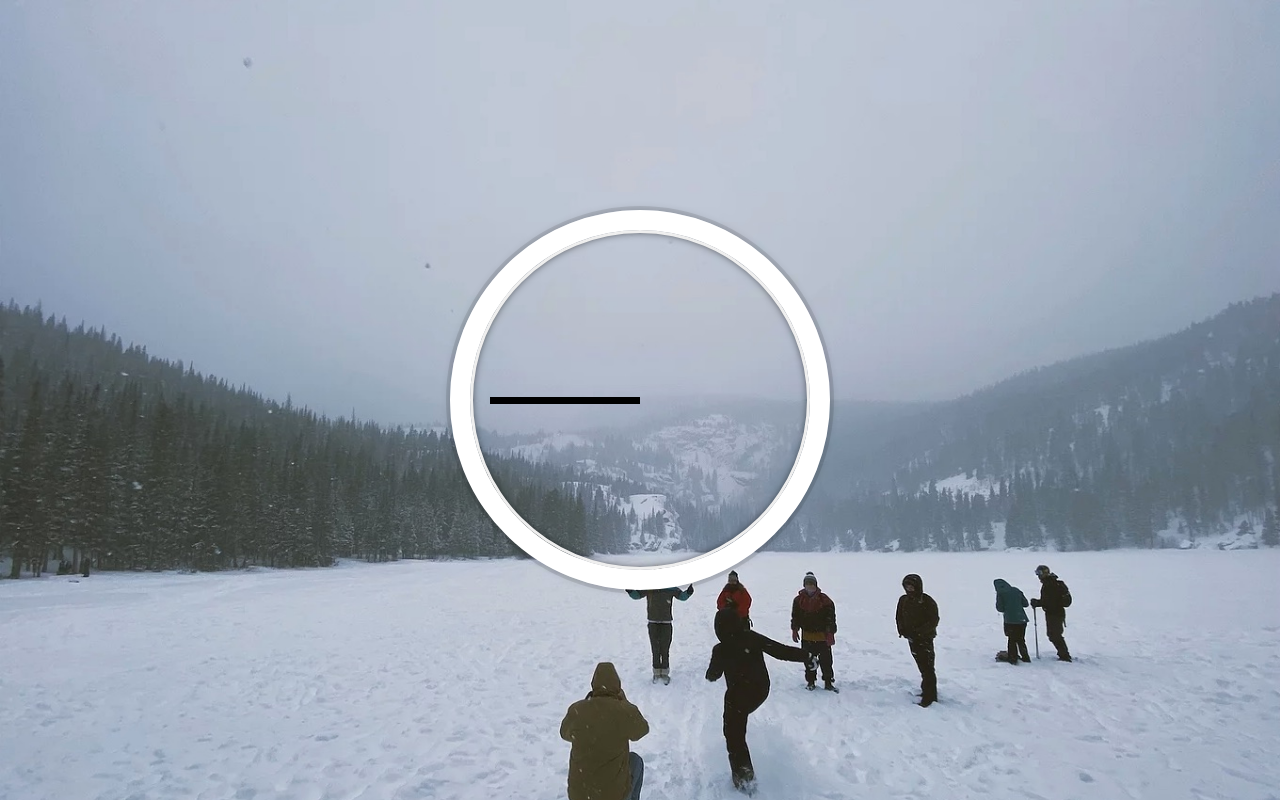
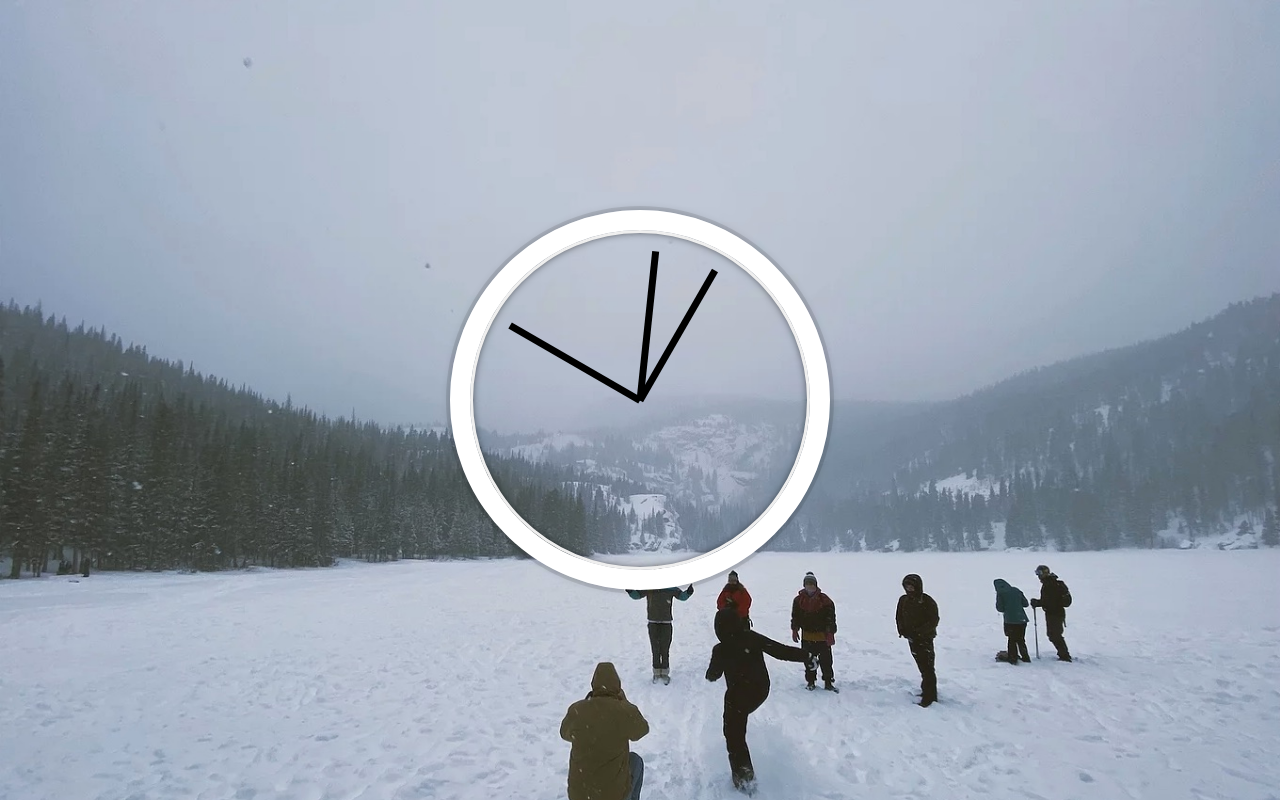
Before and after one commit to sconsani/css-js-clock, a plain HTML site: page index.html in a window 1280 px wide. Drawn offline with Linux system fonts and the light colour scheme.

Commit message:
added javascript for clock

```diff
--- a/scripts.js
+++ b/scripts.js
@@ -1 +1,26 @@
 console.log("testing");
+
+const secondHand = document.querySelector('.second-hand');
+const minsHand = document.querySelector('.min-hand');
+const hourHand = document.querySelector('.hour-hand');
+
+function setDate(){
+	const now = new Date();
+	const seconds = now.getSeconds();
+	//you need to add the 90 to account for setting it at 90 deg in your css to have it start at the top of the clock at 12
+	const secondsDegrees = ((seconds/60)* 360) + 90;
+	secondHand.style.transform = `rotate(${secondsDegrees}deg)`;
+
+	const mins = now.getMinutes();
+	//60 minutes per hour, * 360 for the full circle. +90 to account for where it starts
+	const minsDegrees = ((mins/60)*360) +90
+	minsHand.style.transform = `rotate(${minsDegrees}deg)`;
+
+	const hour = now.getMinutes();
+	//60 minutes per hour, * 360 for the full circle. +90 to account for where it starts
+	const hourDegrees = ((mins/12)*360) +90
+	hourHand.style.transform = `rotate(${hourDegrees}deg)`;
+
+}
+
+setInterval(setDate, 1000);
--- a/styles.css
+++ b/styles.css
@@ -36,6 +36,7 @@ body{
       height: 100%;
       transform: translateY(-3px); /* account for the height of the clock hands */
       /*background-color: black;*/
+
     }
 
 .hand {
@@ -44,4 +45,8 @@ body{
 	background: black;
 	position: absolute;
 	top: 50%;
+	transform-origin: 100%;
+	transform: rotate(90deg);
+	transition: all 0.05s;
+	transition-timing-function: cubic-bezier(0.1, 2.7, 0.58, 1);
 }
```
